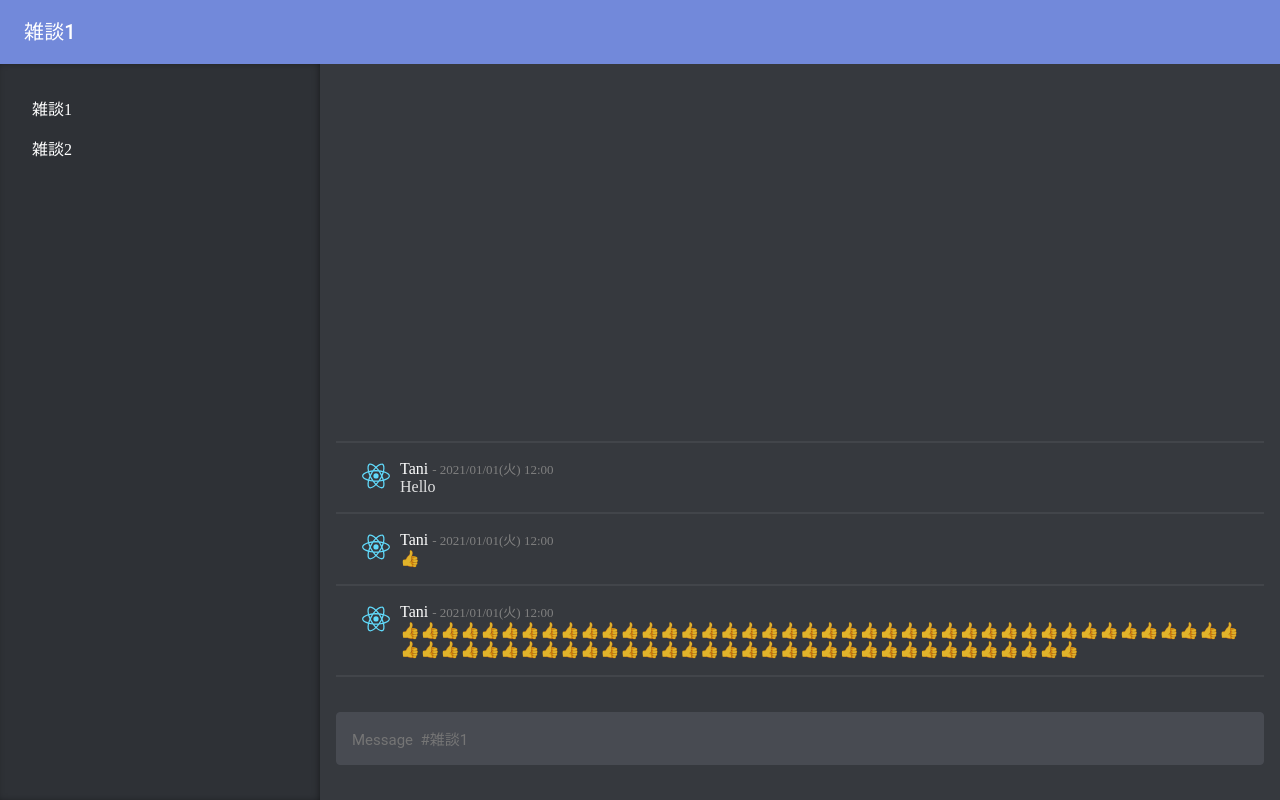
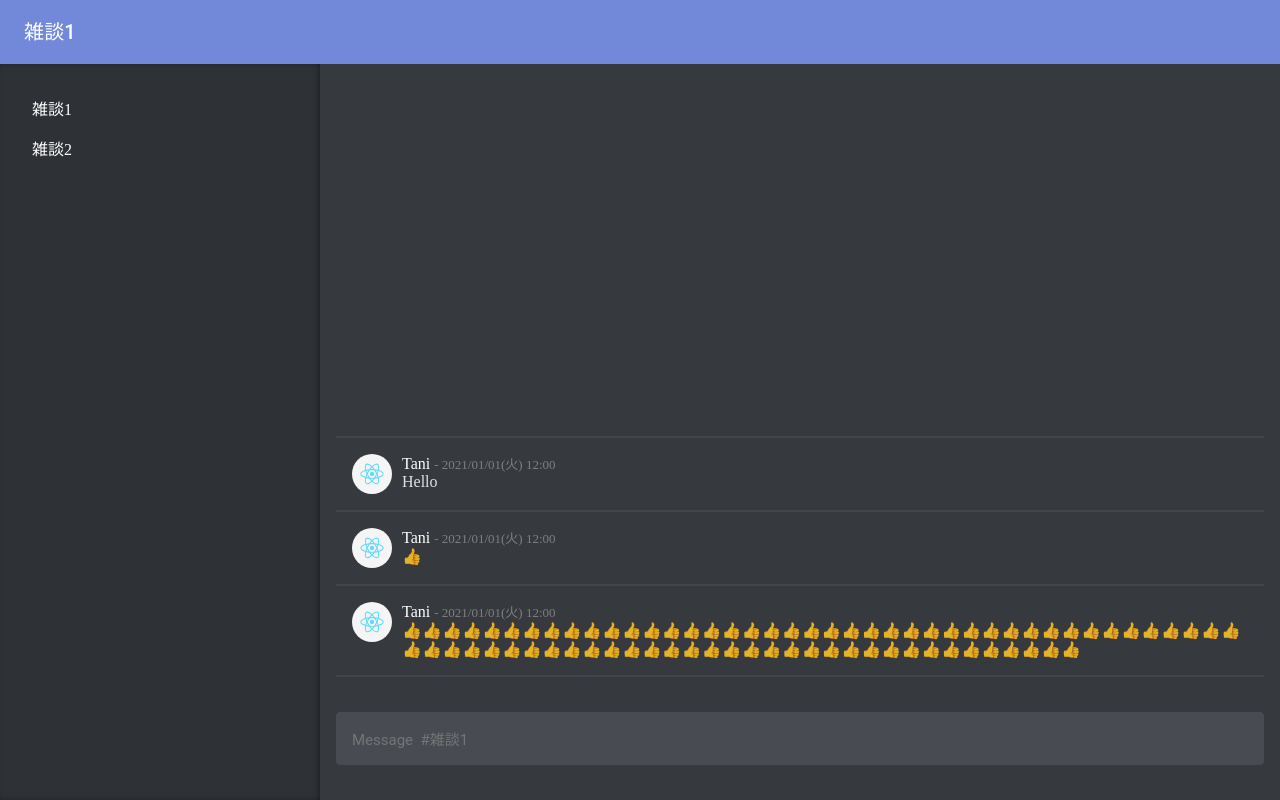
Before and after one commit to Cosmic-rare/c-app-v3, a React (Create React App) app: page / in a window 1280 px wide. Built offline with nearby package versions, Linux system fonts and the light colour scheme.

Commit message:
アイコンを見やすいように

```diff
--- a/src/components/Messages.css
+++ b/src/components/Messages.css
@@ -1,5 +1,9 @@
 .user-icon {
-  width: 48px;
+  width: 40px;
+  height: 40px;
+  border-radius: 50%;
+  background-color: whitesmoke;
+  margin-right: 10px;
 }
 
 .message {
```
